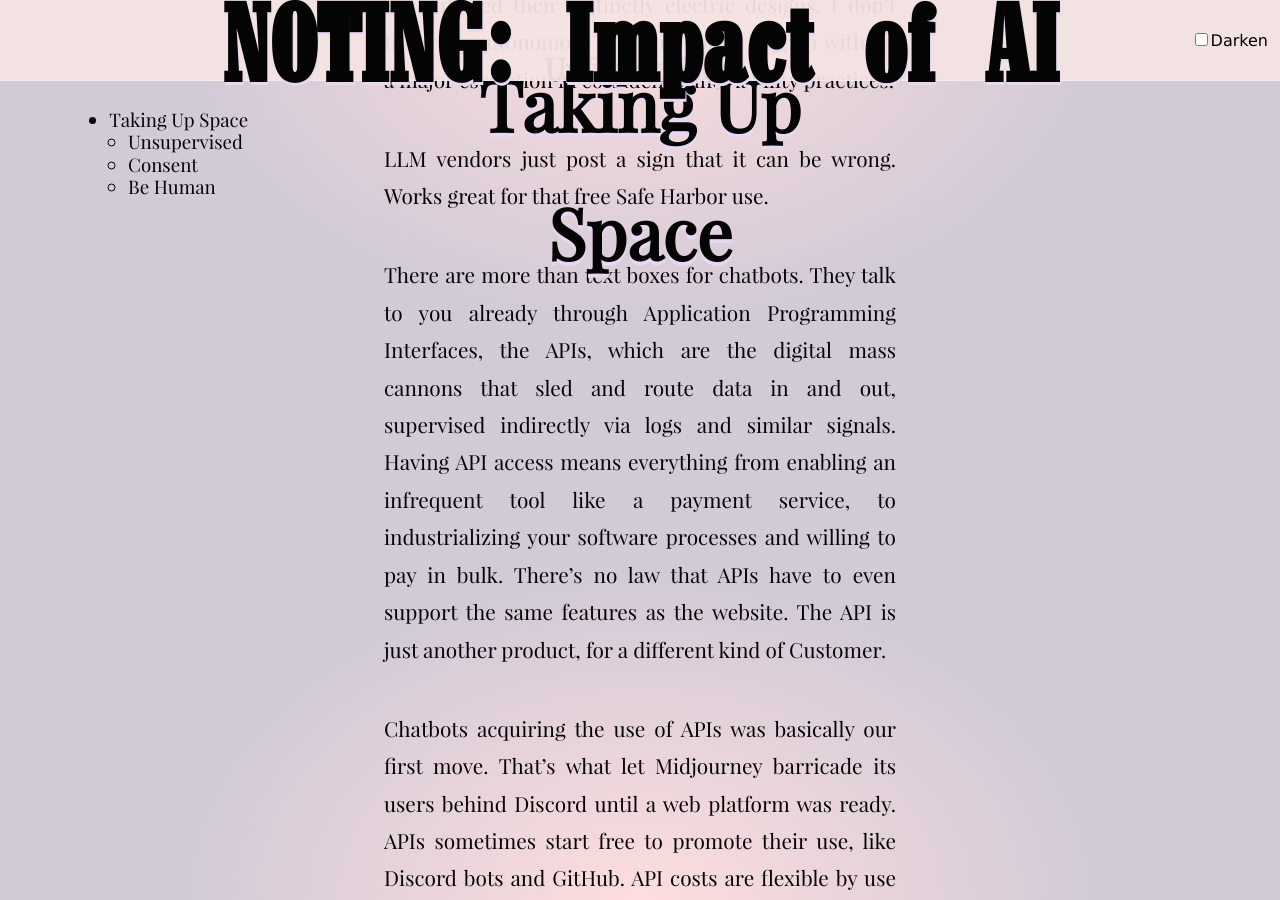
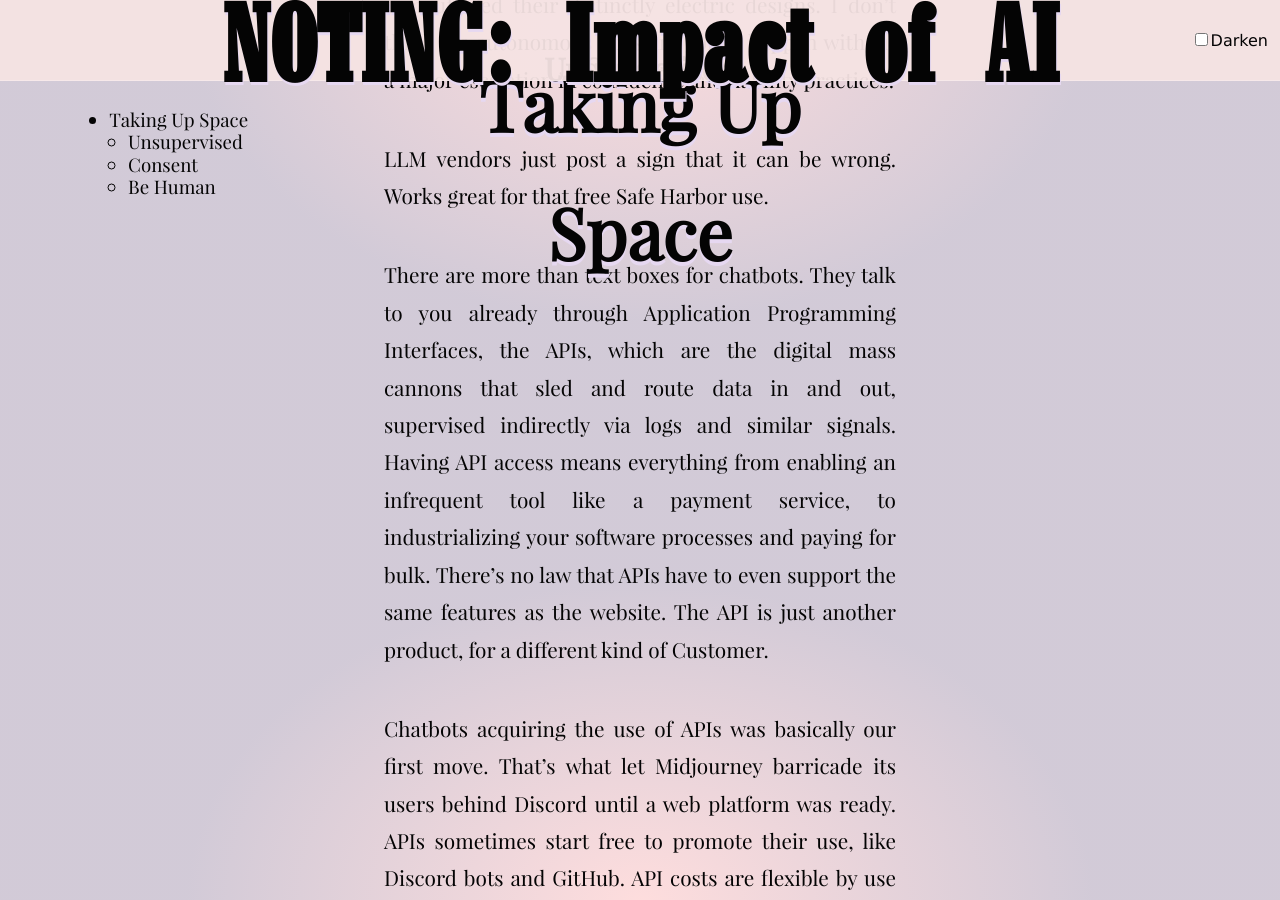
Before and after one commit to tiliv/antibody, a Jekyll site: the page built from docs/journal/autumn-ryan-Impact-of-AI/index.md, in a window 1280 px wide and 900 px high, scrolled down 9448 px. Built offline with Jekyll 4.4.1, drawn with Linux system fonts in a browser that asks for light colours.

Commit message:
Tighten up

```diff
--- a/docs/journal/autumn-ryan-Impact-of-AI/index.md
+++ b/docs/journal/autumn-ryan-Impact-of-AI/index.md
@@ -75,7 +75,7 @@ Self-driving taxi vehicles have been a slow regulatory thicket and remained in t
 
 LLM vendors just post a sign that it can be wrong. Works great for that free Safe Harbor use.
 
-There are more than text boxes for chatbots. They talk to you already through Application Programming Interfaces, the APIs, which are the digital mass cannons that sled and route data in and out, supervised indirectly via logs and similar signals. Having API access means everything from enabling an infrequent tool like a payment service, to industrializing your software processes and willing to pay in bulk. There's no law that APIs have to even support the same features as the website. The API is just another product, for a different kind of Customer.
+There are more than text boxes for chatbots. They talk to you already through Application Programming Interfaces, the APIs, which are the digital mass cannons that sled and route data in and out, supervised indirectly via logs and similar signals. Having API access means everything from enabling an infrequent tool like a payment service, to industrializing your software processes and paying for bulk. There's no law that APIs have to even support the same features as the website. The API is just another product, for a different kind of Customer.
 
 Chatbots acquiring the use of APIs was basically our first move. That's what let Midjourney barricade its users behind Discord until a web platform was ready. APIs sometimes start free to promote their use, like Discord bots and GitHub. API costs are flexible by use with recognizable pay-as-you-go pricing and overages. As a consumer you'll just see the blinking cursor and know it can talk to so many services, and people are trading money to make it possible.
 
```
